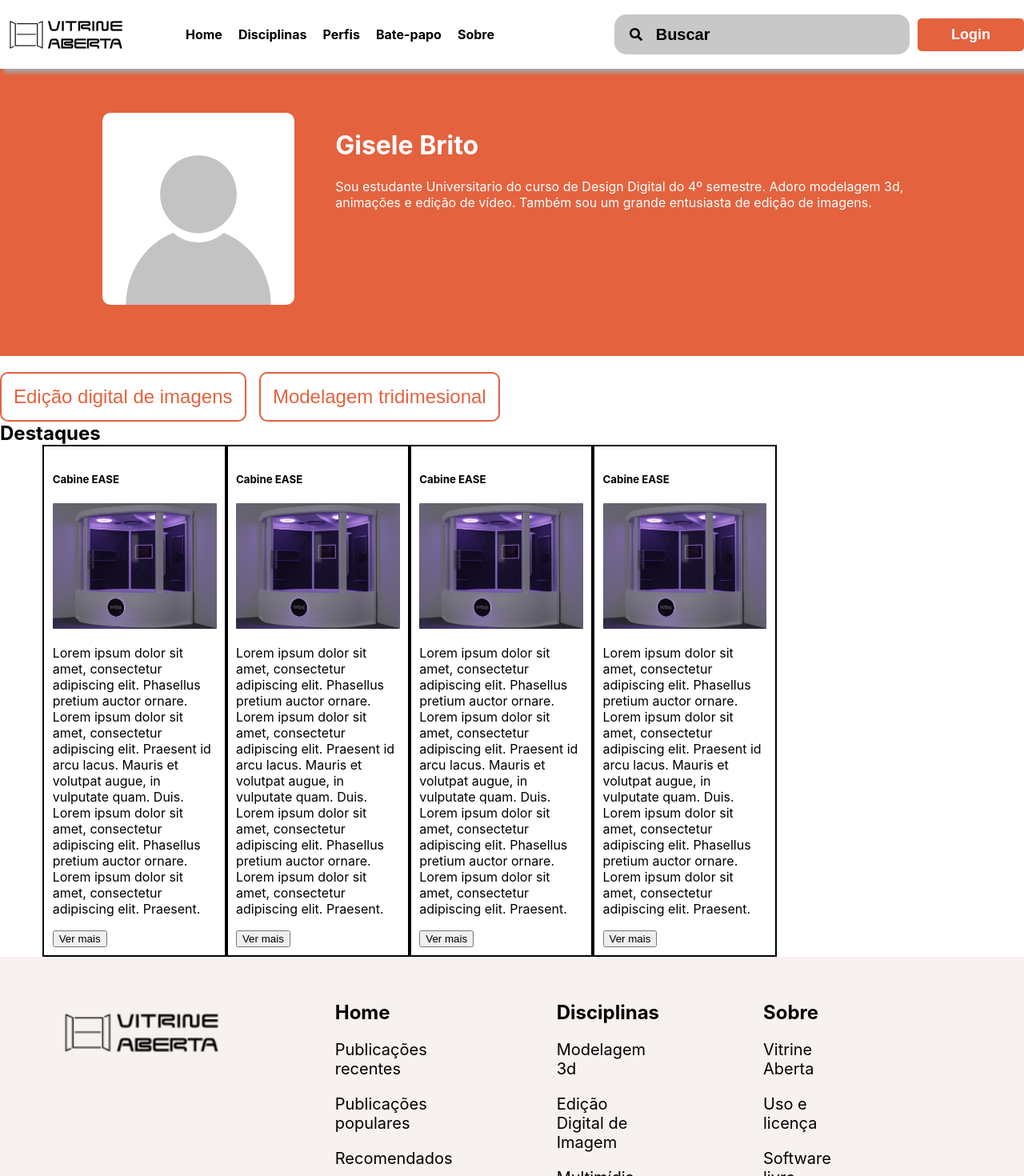
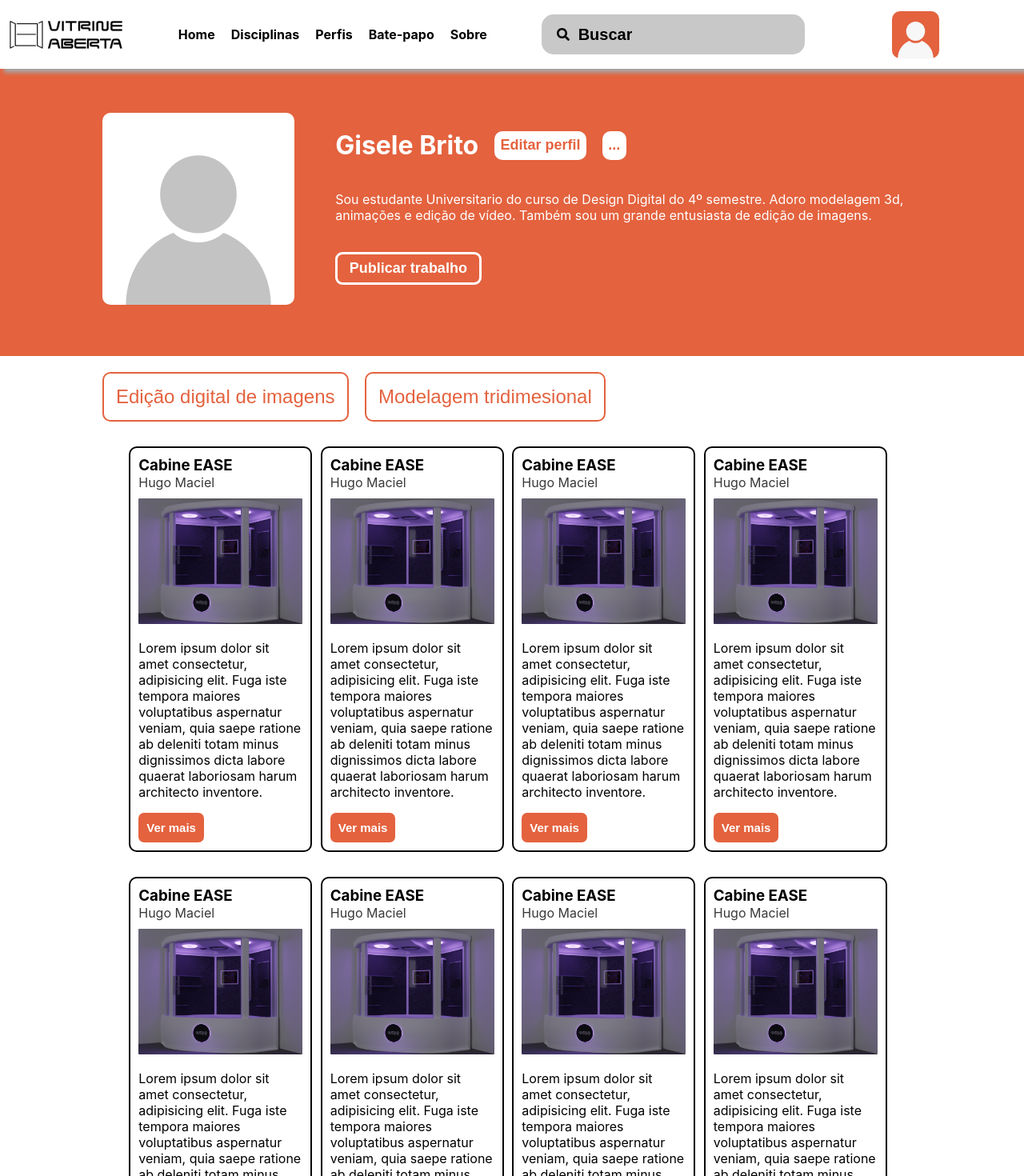
Before and after one commit to LuisGuilherme26/vitrine_aberta, a React (Create React App) app: page /perfis in a window 1280 px wide. Shown: the top 1470 px of the page at 80% size. Built offline with nearby package versions, Linux system fonts and the light colour scheme.

Commit message:
atualizacao

```diff
--- a/src/App.css
+++ b/src/App.css
@@ -79,22 +79,6 @@ nav{
   width: 15%;
 }
 
-/* .navbar-secondary .nav-box ul{
-  height: 100%;
-  margin: 0px;
-  padding: 0px;
-}
-
-.navbar-secondary li{
-  font-size: 18px;
-  cursor: pointer;
-  margin-right: 45px;
-  padding: 20px;
-}
-.navbar-secondary li:hover{
-  background-color: #F5D9D0;
-} */
-
 .navbar input{
   width: 75%;
   height: 50px;
@@ -126,8 +110,33 @@ nav{
   border: none;
   font-size: 18px;
   font-weight: bold;
-  /* margin-left: 20px; */
   cursor: pointer;
+}
+
+.navbar .user-img{
+  cursor: pointer;
+}
+
+.navbar .user-img:hover .user-dropdown .user-dropdown-content{
+  display: block;
+}
+
+.navbar .user-dropdown .user-dropdown-content{
+  position: absolute;
+  margin-top: 10%;
+  background-color: white;
+  border: 1px solid #E4623E;
+  border-radius: 2px 8px 8px;
+
+  display: none;
+}
+
+.navbar .user-dropdown-content ul{
+  display: flex;
+  flex-direction: column;
+  color: #E4623E;
+  padding: 10%;
+  margin: 0px;
 }
 
 .disc-drop{
@@ -409,12 +418,13 @@ nav{
     justify-content: center;
   }
   .publicacoes .publi-cards .publi-card{
-    background-color: #F5D9D0;
+    background-color: white;
+    border: 2px solid black;
     width: 20%;
     height: auto;
     padding: 2%;
     margin: 1%;
-    border-radius: 1%;
+    border-radius: 15px;
   }
 
   .publicacoes .publi-cards .publi-card .publi-card-header{
@@ -980,10 +990,48 @@ footer{
   width: 80%;
   display: flex;
   flex-direction: row;
-  align-items:start;
   padding-top: 10%;
   padding-bottom: 5%;
   color: white;
+}
+
+.perfil-inicio-conteudo .perfil-texto .perfil-texto-titulo{
+  display: flex;
+  flex-direction: row;
+  align-items: center;
+}
+
+.perfil-texto .perfil-texto-titulo button{
+  margin-left: 20px;
+  font-size: 18px;
+  padding: 1%;
+  background-color: white;
+  color: #E4623E;
+  font-weight: bold;
+  border-radius: 10px;
+  border: none;
+
+  cursor: pointer;
+}
+
+.btn-perfil-trabalho{
+  font-size: 18px;
+  border-radius: 9px;
+  border: 3px solid white;
+  padding: 1% 2%;
+  margin-top: 20px;
+
+  background-color: #E4623E;
+  color: white;
+  font-weight: bold;
+}
+
+.btn-perfil-trabalho:hover{
+  cursor: pointer;
+  background-color: white;
+  border-color: #E4623E;
+  color: #E4623E;
+  transition: 0.3s;
 }
 
 .perfil-container .perfil-inicio .perfil-inicio-conteudo img{
@@ -994,22 +1042,25 @@ footer{
   margin-left: 5%;
 }
 
-
 .perfil-container .perfil-destaques{
   display: flex;
   justify-content: center;
+  align-items: center;
   flex-direction: column;
+  width: 100%;
+}
+
+.perfil-container .perfil-destaques .perfil-destaques-conteudo{
   width: 80%;
 }
 
-.perfil-container .perfil-destaques .perfil-destaques-botoes{
-  width: 80%;
+.perfil-container .perfil-destaques .perfil-destaques-conteudo .perfil-destaques-botoes{
   display: flex;
   flex-direction: row;
   margin-top: 2%;
 }
 
-.perfil-container .perfil-destaques .perfil-destaques-botoes button{
+.perfil-container .perfil-destaques .perfil-destaques-conteudo .perfil-destaques-botoes button{
   color: #E4623E;
   background-color: white;
   border: 2px solid #E4623E;
@@ -1019,24 +1070,61 @@ footer{
   margin-right: 2%;
 }
 
-.perfil-container .perfil-destaques .perfil-destaques-cards{
+.perfil-container .perfil-destaques .perfil-destaques-conteudo .perfil-destaques-botoes button:hover{
+  cursor: pointer;
+  background-color:#E4623E;
+  color: white;
+  transition: 0.3s;
+}
+
+
+.perfil-destaques-cards .destaques-cards-org .destaques-card{
+  width: 20%;
+  border: 2px solid black;
+  border-radius: 10px;
+  padding: 1%;
+  margin-top: 3%;
+  margin-right: 1%;
+}
+
+.perfil-destaques-cards .destaques-cards-org{
   display: flex;
-  flex-direction: column;
+  flex-direction: row;
+  flex-wrap: wrap;
   justify-content: center;
 }
 
-.perfil-container .perfil-destaques .perfil-destaques-cards .destaques-cards-org{
+.destaques-card-header{
   display: flex;
-  flex-direction: row;
-  justify-content: center;
+  flex-direction: column;
+  margin-bottom: 10px;
 }
 
-.perfil-destaques-card{
-  border: 2px solid #000;
-  width: 20%;
-  padding: 1%;
+.destaques-card-header p{
+  margin: 0px;
+  padding: 0px;
+  color: #393939;
 }
 
-.perfil-destaques-card img{
+.destaques-card-header h3{
+  margin: 0px;
+  padding: 0px;
+}
+
+.perfil-destaques-cards .destaques-cards-org .destaques-card img{
   width: 100%;
 }
+
+.destaques-card-footer button{
+  background-color: #E4623E;
+  color: white;
+  font-weight: bold;
+  border-radius: 7px;
+  font-size: 15px;
+  border: none;
+  padding: 10px;
+}
+
+.destaques-card-footer button:hover{
+  cursor: pointer;
+}
--- a/src/components/Navbar.jsx
+++ b/src/components/Navbar.jsx
@@ -6,6 +6,7 @@ import Modal from 'react-modal'
 import { Link } from 'react-router-dom';
 import { FaArrowAltCircleDown } from "react-icons/fa"
 import { FaArrowUp } from "react-icons/fa"
+import userImg from "../media/user.svg"
 
 Modal.setAppElement("#root");
 
@@ -59,20 +60,19 @@ const Navbar = () =>{
                         <input type="text" placeholder="Buscar"/>
                         <FaSearch  style={{ height: "1.5rem", width: "1.5rem", position: "absolute", top: "50%", left: "15px", padding: "4px",
                     boxSizing: "border-box", transform: "translateY(-50%)"}}/>
-                        <button onClick={openModal} className="btn-navbar">Login</button>
+                        <button onClick={openModal} className="btn-navbar" style={{display:"none"}}>Login</button>
+                    </div>
+                    <div className="user-dropdown nav-box">
+                        <img src={userImg} alt="" className="user-img"/>
+                        <div className="user-dropdown-content">
+                            <ul>
+                                <li>Ver perfil</li>
+                                <li>Configurações</li>
+                                <li>Sair</li>
+                            </ul>
+                        </div>
                     </div>
                 </div>
-                {/* <div className="navbar-secondary">
-                    <div className="nav-box">
-                        <ul>
-                            <li>Tudo</li>
-                            <li>Animações</li>
-                            <li>3D</li>
-                            <li>Ilustrações</li>
-                            <li>Edição de Imagens</li>
-                        </ul>
-                    </div>
-                </div> */}
             </nav>
         </>
     )
--- a/src/components/Perfil.jsx
+++ b/src/components/Perfil.jsx
@@ -8,57 +8,127 @@ const Perfil = () => {
                 <div className="perfil-inicio-conteudo">
                     <img src={perfilImg} alt="" />
                     <div className="perfil-texto">
+                        <div className="perfil-texto-titulo">
                             <h1>Gisele Brito</h1>
+                            <button>Editar perfil</button>
+                            <button>...</button>
+                        </div>
                         <p>Sou estudante Universitario do curso de Design Digital do 4º semestre. Adoro modelagem 3d, animações e edição de vídeo. Também sou um grande entusiasta de edição de imagens.</p>
+                        <button className="btn-perfil-trabalho">Publicar trabalho</button>
                     </div>
                 </div>
             </div>
             <div className="perfil-destaques">
+                <div className="perfil-destaques-conteudo">
                     <div className="perfil-destaques-botoes">
                             <button>Edição digital de imagens</button>
                             <button>Modelagem tridimesional</button>
                     </div>
                     <div className="perfil-destaques-cards">
-                    <h2>Destaques</h2>
                         <div className="destaques-cards-org">
-                        <div className="perfil-destaques-card">
-                            <div className="destaques-card-titulo">
-                                <h5>Cabine EASE</h5>
+                            <div className="destaques-card">
+                                <div className="destaques-card-header">
+                                    <h3>Cabine EASE</h3>
+                                    <p>Hugo Maciel</p>
                                 </div>
                                 <div className="destaques-card-content">
                                     <img src={cabineImg} alt="" />
-                                <p>Lorem ipsum dolor sit amet, consectetur adipiscing elit. Phasellus pretium auctor ornare. Lorem ipsum dolor sit amet, consectetur adipiscing elit. Praesent id arcu lacus. Mauris et volutpat augue, in vulputate quam. Duis. Lorem ipsum dolor sit amet, consectetur adipiscing elit. Phasellus pretium auctor ornare. Lorem ipsum dolor sit amet, consectetur adipiscing elit. Praesent.</p>
+                                    <p>Lorem ipsum dolor sit amet consectetur, adipisicing elit. Fuga iste tempora maiores voluptatibus aspernatur veniam, quia saepe ratione ab deleniti totam minus dignissimos dicta labore quaerat laboriosam harum architecto inventore.</p>
+                                </div>
+                                <div className="destaques-card-footer">
                                     <button>Ver mais</button>
                                 </div>
                             </div>
-                        <div className="perfil-destaques-card">
-                            <div className="destaques-card-titulo">
-                                <h5>Cabine EASE</h5>
+                            <div className="destaques-card">
+                                <div className="destaques-card-header">
+                                    <h3>Cabine EASE</h3>
+                                    <p>Hugo Maciel</p>
                                 </div>
                                 <div className="destaques-card-content">
                                     <img src={cabineImg} alt="" />
-                                <p>Lorem ipsum dolor sit amet, consectetur adipiscing elit. Phasellus pretium auctor ornare. Lorem ipsum dolor sit amet, consectetur adipiscing elit. Praesent id arcu lacus. Mauris et volutpat augue, in vulputate quam. Duis. Lorem ipsum dolor sit amet, consectetur adipiscing elit. Phasellus pretium auctor ornare. Lorem ipsum dolor sit amet, consectetur adipiscing elit. Praesent.</p>
+                                    <p>Lorem ipsum dolor sit amet consectetur, adipisicing elit. Fuga iste tempora maiores voluptatibus aspernatur veniam, quia saepe ratione ab deleniti totam minus dignissimos dicta labore quaerat laboriosam harum architecto inventore.</p>
+                                </div>
+                                <div className="destaques-card-footer">
                                     <button>Ver mais</button>
                                 </div>
                             </div>
-                        <div className="perfil-destaques-card">
-                            <div className="destaques-card-titulo">
-                                <h5>Cabine EASE</h5>
+                            <div className="destaques-card">
+                                <div className="destaques-card-header">
+                                    <h3>Cabine EASE</h3>
+                                    <p>Hugo Maciel</p>
                                 </div>
                                 <div className="destaques-card-content">
                                     <img src={cabineImg} alt="" />
-                                <p>Lorem ipsum dolor sit amet, consectetur adipiscing elit. Phasellus pretium auctor ornare. Lorem ipsum dolor sit amet, consectetur adipiscing elit. Praesent id arcu lacus. Mauris et volutpat augue, in vulputate quam. Duis. Lorem ipsum dolor sit amet, consectetur adipiscing elit. Phasellus pretium auctor ornare. Lorem ipsum dolor sit amet, consectetur adipiscing elit. Praesent.</p>
+                                    <p>Lorem ipsum dolor sit amet consectetur, adipisicing elit. Fuga iste tempora maiores voluptatibus aspernatur veniam, quia saepe ratione ab deleniti totam minus dignissimos dicta labore quaerat laboriosam harum architecto inventore.</p>
+                                </div>
+                                <div className="destaques-card-footer">
                                     <button>Ver mais</button>
                                 </div>
                             </div>
-                        <div className="perfil-destaques-card">
-                            <div className="destaques-card-titulo">
-                                <h5>Cabine EASE</h5>
+                            <div className="destaques-card">
+                                <div className="destaques-card-header">
+                                    <h3>Cabine EASE</h3>
+                                    <p>Hugo Maciel</p>
                                 </div>
                                 <div className="destaques-card-content">
                                     <img src={cabineImg} alt="" />
-                                <p>Lorem ipsum dolor sit amet, consectetur adipiscing elit. Phasellus pretium auctor ornare. Lorem ipsum dolor sit amet, consectetur adipiscing elit. Praesent id arcu lacus. Mauris et volutpat augue, in vulputate quam. Duis. Lorem ipsum dolor sit amet, consectetur adipiscing elit. Phasellus pretium auctor ornare. Lorem ipsum dolor sit amet, consectetur adipiscing elit. Praesent.</p>
+                                    <p>Lorem ipsum dolor sit amet consectetur, adipisicing elit. Fuga iste tempora maiores voluptatibus aspernatur veniam, quia saepe ratione ab deleniti totam minus dignissimos dicta labore quaerat laboriosam harum architecto inventore.</p>
+                                </div>
+                                <div className="destaques-card-footer">
                                     <button>Ver mais</button>
+                                </div>
+                            </div>
+                            <div className="destaques-card">
+                                <div className="destaques-card-header">
+                                    <h3>Cabine EASE</h3>
+                                    <p>Hugo Maciel</p>
+                                </div>
+                                <div className="destaques-card-content">
+                                    <img src={cabineImg} alt="" />
+                                    <p>Lorem ipsum dolor sit amet consectetur, adipisicing elit. Fuga iste tempora maiores voluptatibus aspernatur veniam, quia saepe ratione ab deleniti totam minus dignissimos dicta labore quaerat laboriosam harum architecto inventore.</p>
+                                </div>
+                                <div className="destaques-card-footer">
+                                    <button>Ver mais</button>
+                                </div>
+                            </div>
+                            <div className="destaques-card">
+                                <div className="destaques-card-header">
+                                    <h3>Cabine EASE</h3>
+                                    <p>Hugo Maciel</p>
+                                </div>
+                                <div className="destaques-card-content">
+                                    <img src={cabineImg} alt="" />
+                                    <p>Lorem ipsum dolor sit amet consectetur, adipisicing elit. Fuga iste tempora maiores voluptatibus aspernatur veniam, quia saepe ratione ab deleniti totam minus dignissimos dicta labore quaerat laboriosam harum architecto inventore.</p>
+                                </div>
+                                <div className="destaques-card-footer">
+                                    <button>Ver mais</button>
+                                </div>
+                            </div>
+                            <div className="destaques-card">
+                                <div className="destaques-card-header">
+                                    <h3>Cabine EASE</h3>
+                                    <p>Hugo Maciel</p>
+                                </div>
+                                <div className="destaques-card-content">
+                                    <img src={cabineImg} alt="" />
+                                    <p>Lorem ipsum dolor sit amet consectetur, adipisicing elit. Fuga iste tempora maiores voluptatibus aspernatur veniam, quia saepe ratione ab deleniti totam minus dignissimos dicta labore quaerat laboriosam harum architecto inventore.</p>
+                                </div>
+                                <div className="destaques-card-footer">
+                                    <button>Ver mais</button>
+                                </div>
+                            </div>
+                            <div className="destaques-card">
+                                <div className="destaques-card-header">
+                                    <h3>Cabine EASE</h3>
+                                    <p>Hugo Maciel</p>
+                                </div>
+                                <div className="destaques-card-content">
+                                    <img src={cabineImg} alt="" />
+                                    <p>Lorem ipsum dolor sit amet consectetur, adipisicing elit. Fuga iste tempora maiores voluptatibus aspernatur veniam, quia saepe ratione ab deleniti totam minus dignissimos dicta labore quaerat laboriosam harum architecto inventore.</p>
+                                </div>
+                                <div className="destaques-card-footer">
+                                    <button>Ver mais</button>
+                                </div>
                             </div>
                         </div>
                     </div>
```
Also changed, not shown: src/components/Home.jsx (+9 -9 lines), src/media/user.svg (added). Lines whose indentation alone changed are shown as unchanged.
